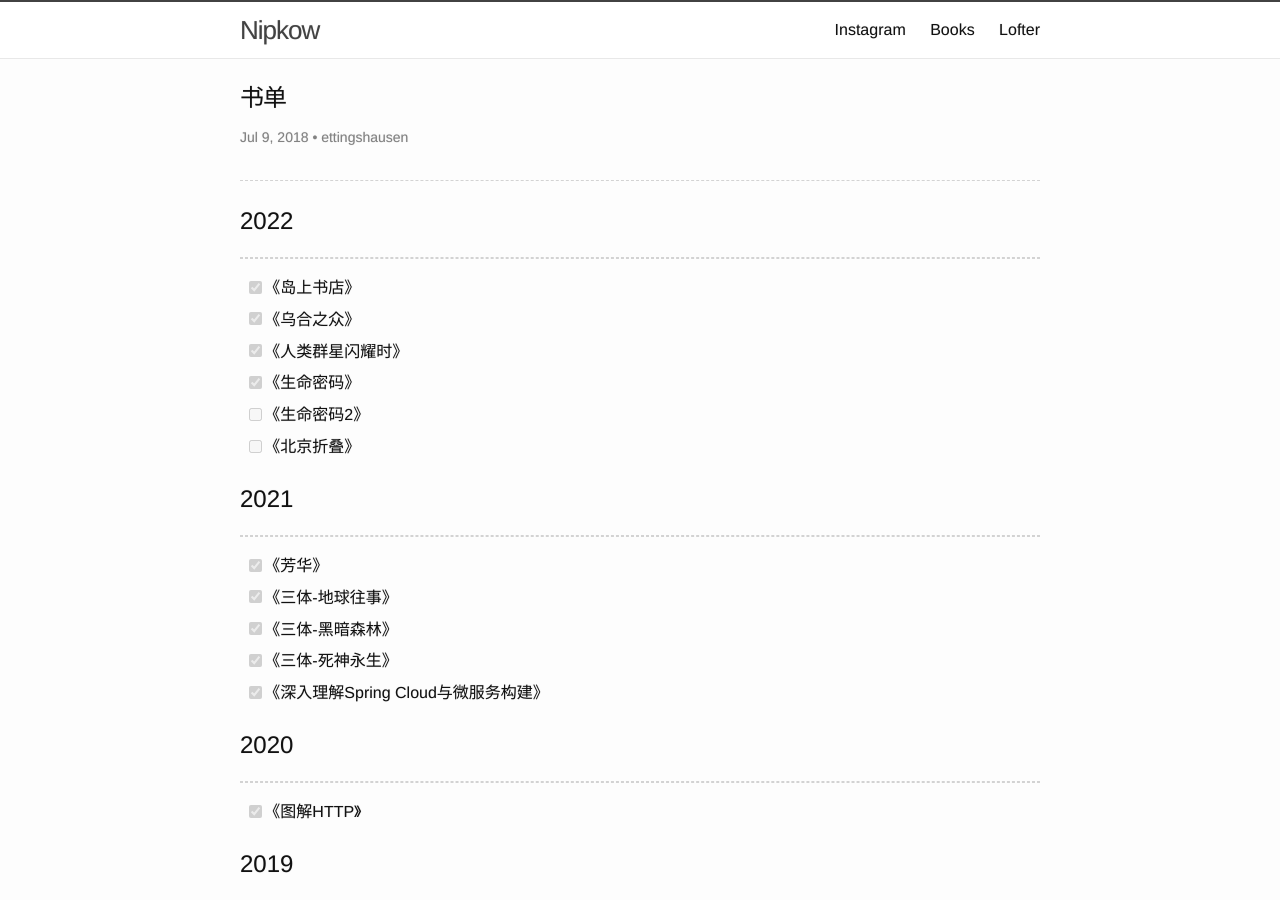
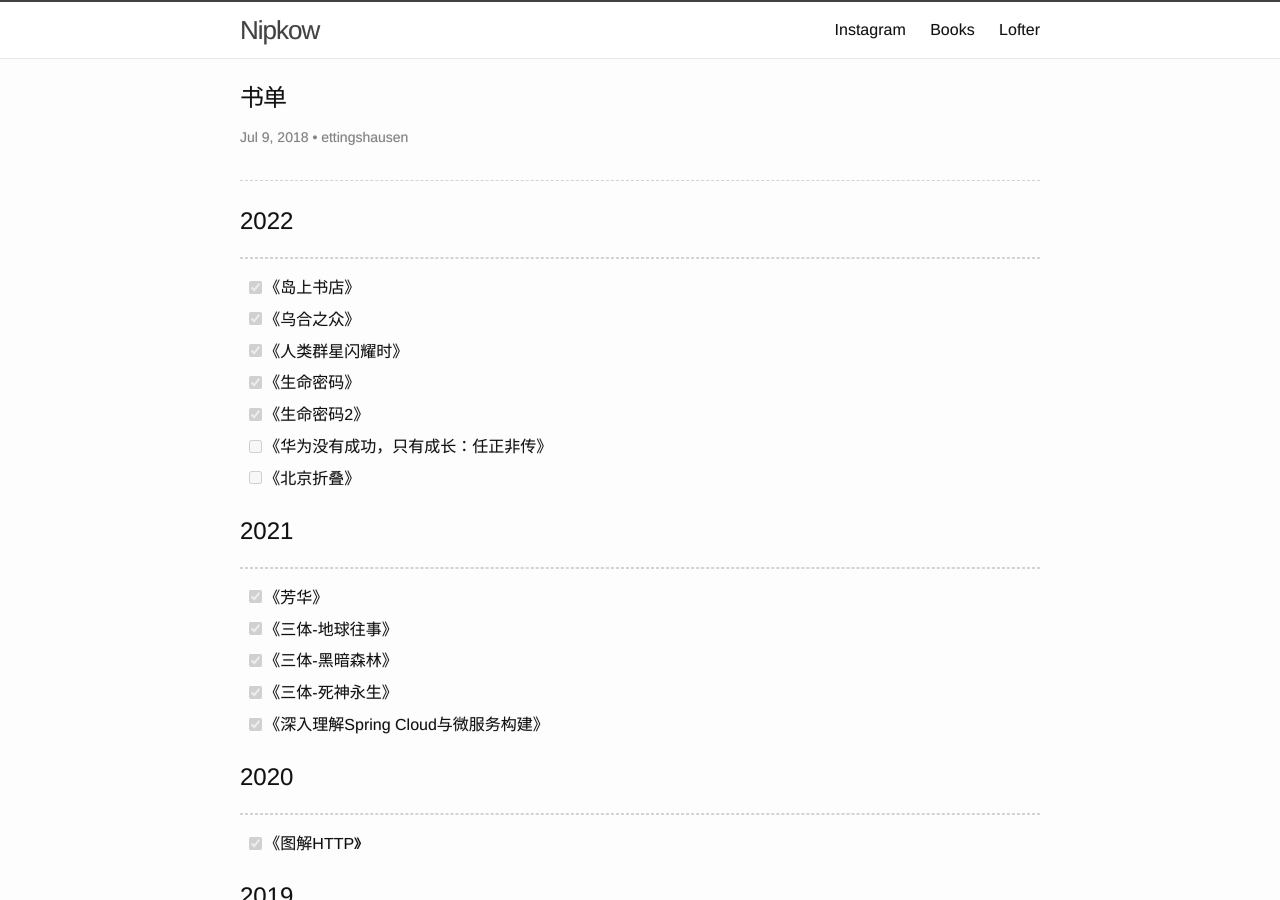
Before and after one commit to ettingshausen/ettingshausen.github.io, a Jekyll site: the page built from books/books.md, in a window 1280 px wide and 900 px high. Built offline with Jekyll 4.4.1, drawn with Linux system fonts in a browser that asks for light colours.

Commit message:
Update books.md

```diff
--- a/books/books.md
+++ b/books/books.md
@@ -12,7 +12,8 @@ date:   2018-07-09 00:54:32 - [x]0800
 - [x] 《乌合之众》
 - [x] 《人类群星闪耀时》
 - [x] 《生命密码》
-- [ ] 《生命密码2》
+- [x] 《生命密码2》
+- [ ] 《华为没有成功，只有成长：任正非传》
 - [ ] 《北京折叠》
 
 # 2021
```
